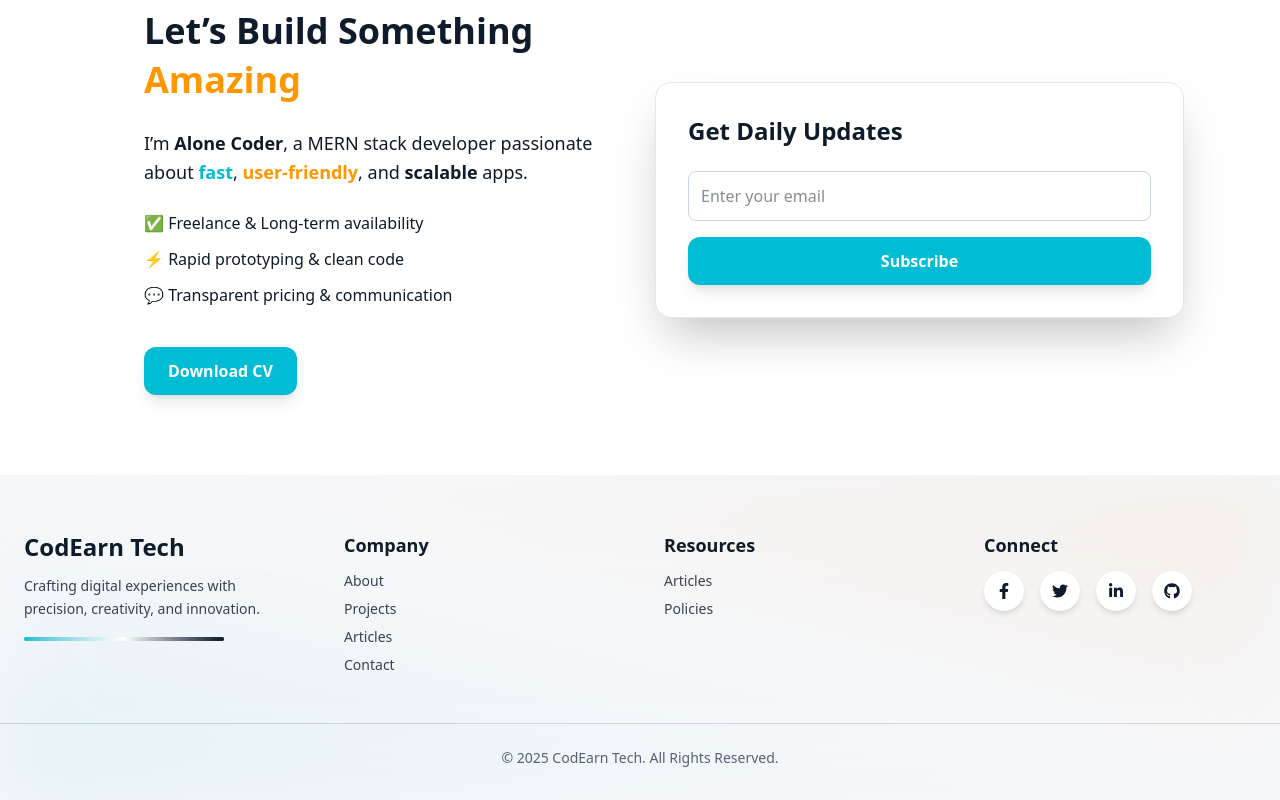
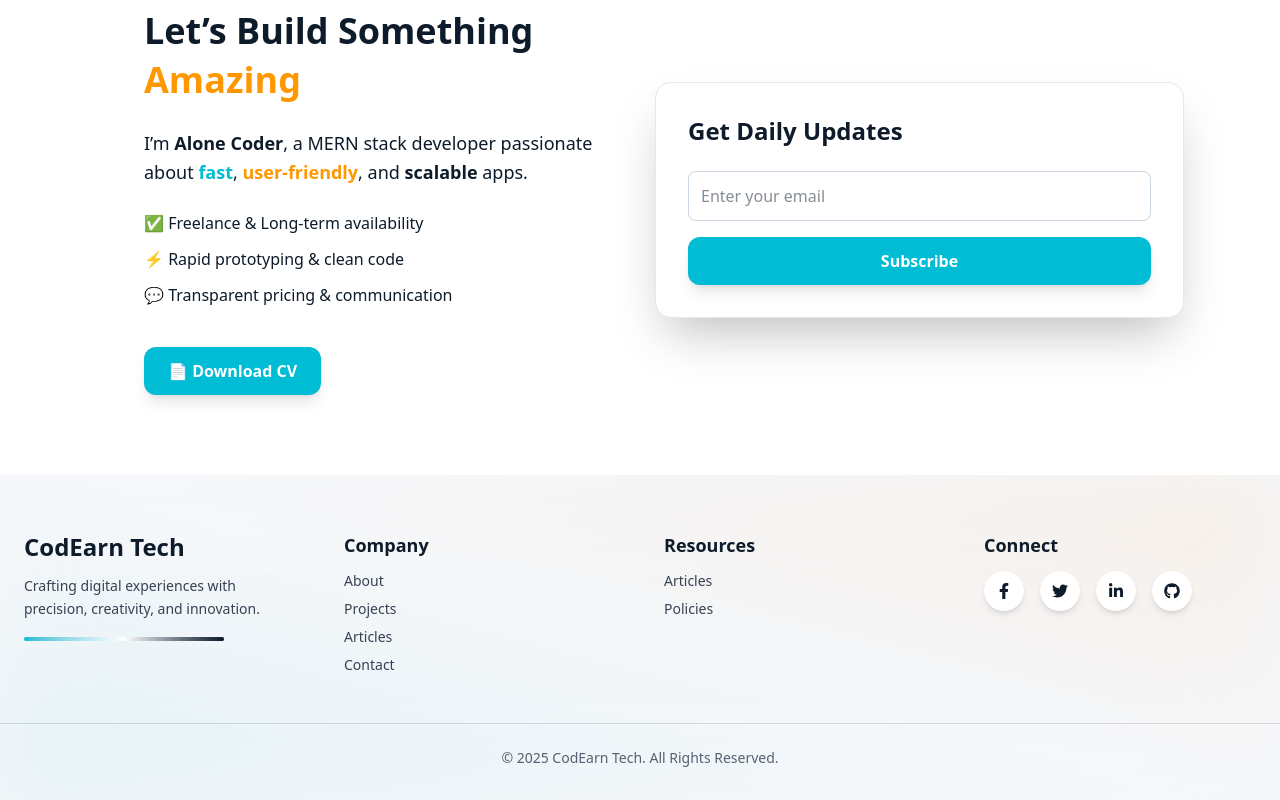
Before and after one commit to AloneCoder199/CodearnFrontend, a React (Vite) app: page / in a window 1280 px wide. Shown: the part 2872-3672 px from the top of the page. Built offline with nearby package versions, Linux system fonts and the light colour scheme; no server answers.

Commit message:
yes fixing again

```diff
--- a/src/Components/AboutSection.jsx
+++ b/src/Components/AboutSection.jsx
@@ -1,8 +1,7 @@
 import { useState } from "react";
-import { motion, AnimatePresence } from "framer-motion";
+import { motion } from "framer-motion";
 import { toast, ToastContainer } from "react-toastify";
 import "react-toastify/dist/ReactToastify.css";
-import cv from "../assets/canada.pdf";
 
 const AboutSection = () => {
   const [showCV, setShowCV] = useState(false);
@@ -53,10 +52,12 @@ const AboutSection = () => {
           Let’s Build Something <span className="text-[#FF9800]">Amazing</span>
         </h3>
         <p className="text-lg text-[#0D1B2A] leading-relaxed">
-      I’m <span className="font-bold">Alone Coder</span>, a MERN stack developer passionate about{" "}
+          I’m <span className="font-bold">Alone Coder</span>, a MERN stack
+          developer passionate about{" "}
           <span className="text-[#00BCD4] font-semibold">fast</span>,{" "}
-      <span className="text-[#FF9800] font-semibold">user-friendly</span>, and{" "}
-      <span className="text-[#0D1B2A] font-semibold">scalable</span> apps.
+          <span className="text-[#FF9800] font-semibold">user-friendly</span>,
+          and <span className="text-[#0D1B2A] font-semibold">scalable</span>{" "}
+          apps.
         </p>
 
         <ul className="space-y-3 text-[#0D1B2A]">
@@ -66,14 +67,15 @@ const AboutSection = () => {
         </ul>
 
         <div className="flex flex-wrap gap-4 pt-4">
-      <motion.button
+          <motion.a
             whileHover={{ scale: 1.05 }}
             whileTap={{ scale: 0.95 }}
-        onClick={() => setShowCV(true)}
+            href="/Canada.pdf"
+            download="AloneCoder-CV.pdf"
             className="px-6 py-3 rounded-xl font-semibold shadow-lg bg-[#00BCD4] text-white hover:shadow-cyan-400/50 transition-transform"
           >
-         Download CV
-      </motion.button>
+            📄 Download CV
+          </motion.a>
         </div>
       </div>
 
@@ -105,11 +107,10 @@ const AboutSection = () => {
           disabled={loading}
           className="w-full px-6 py-3 rounded-xl font-semibold shadow-lg bg-[#00BCD4] text-white hover:shadow-lg transition-all"
         >
-      {loading ? "Saving..." : " Subscribe"}
+          {loading ? "Saving..." : "Subscribe"}
         </motion.button>
       </motion.form>
     </section>
-
   );
 };
 
```
Lines whose indentation alone changed are shown as unchanged.
